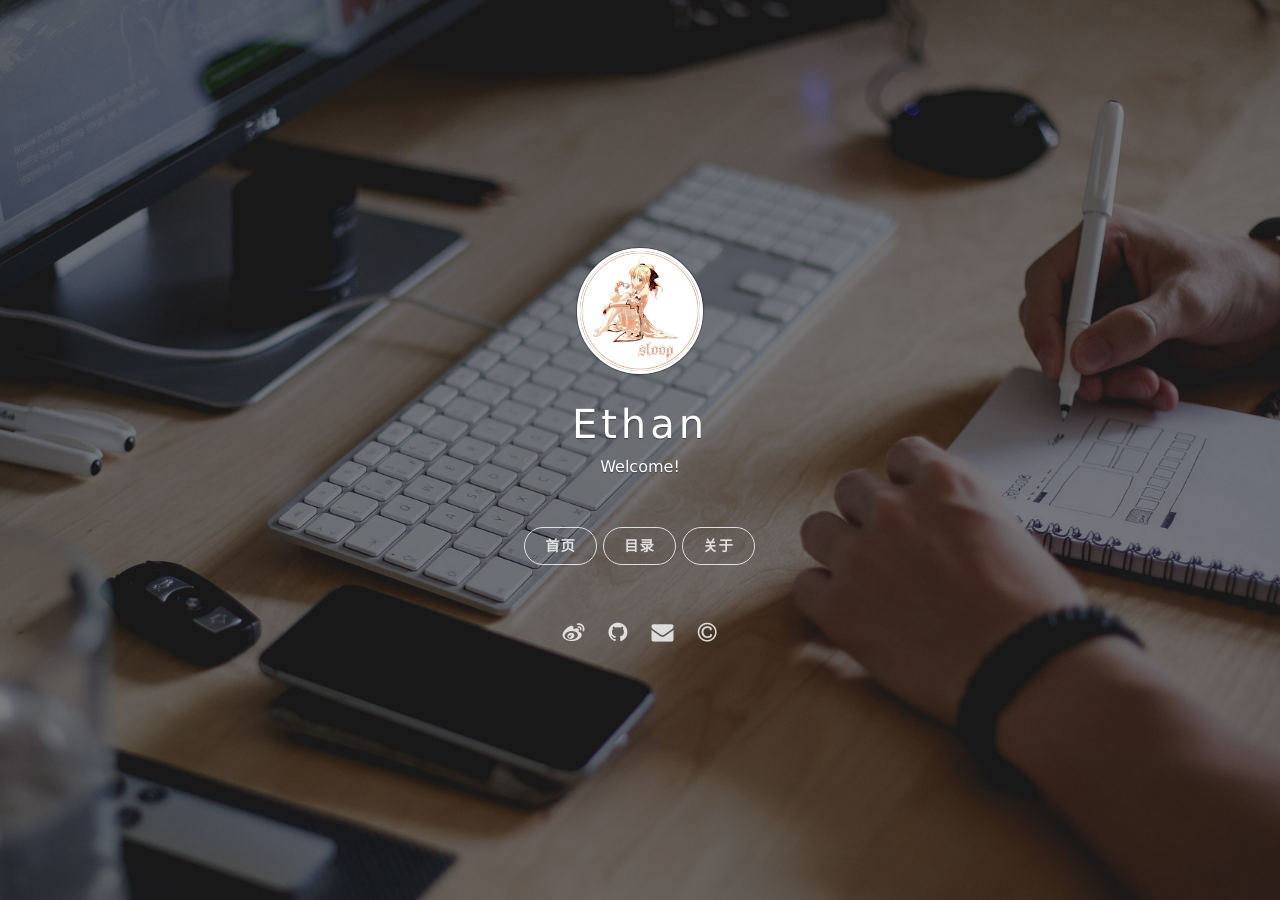
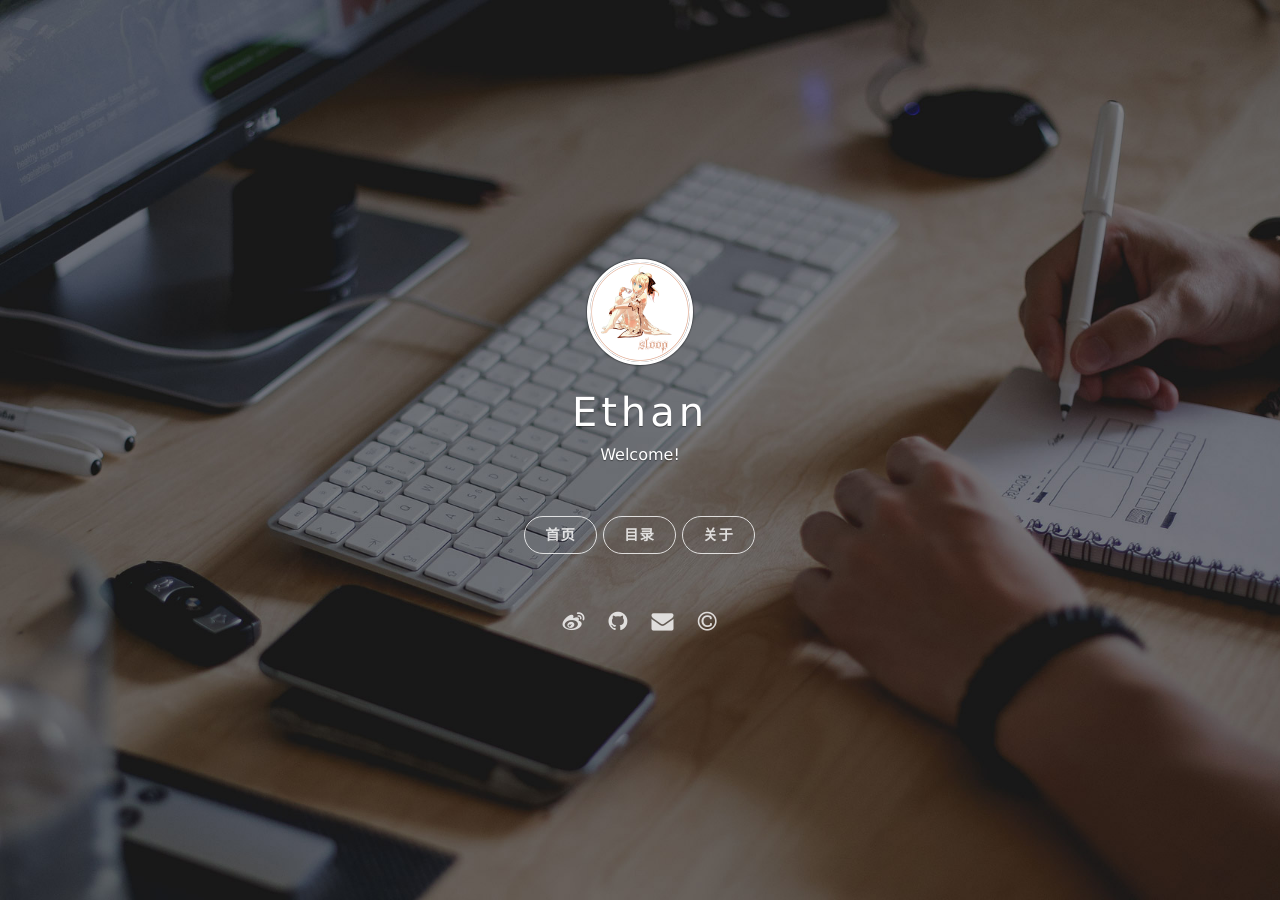
Before and after one commit to Ethan-9606/Ethan-9606.github.io, a Jekyll site: the page built from index.html, in a window 1280 px wide. Built offline with Jekyll 4.4.1, drawn with Linux system fonts in a browser that asks for light colours; nearby versions of some CDN libraries; the list of posts is cut into pages by our own code; comment, search, counter and statistics services are not loaded.

Commit message:
test theme

```diff
--- a/_includes/side-panel.html
+++ b/_includes/side-panel.html
@@ -4,7 +4,7 @@
     <div class="panel-main__inner panel-inverted">
     <div class="panel-main__content">
 
-        <a href="/#blog" title="前往 {{ site.title }} 的主页" class="blog-button"><img src="/assets/siteinfo/avatar.jpg" width="120" alt="{{ site.title }} logo" class="panel-cover__logo logo" /></a>
+        <a href="/#blog" title="前往 {{ site.title }} 的主页" class="blog-button"><img src="/assets/siteinfo/avatar.jpg" width="100" alt="{{ site.title }} logo" class="panel-cover__logo logo" /></a>
         <h1 class="panel-cover__title panel-title"><a href="/#blog" title="前往 {{ site.title }} 的主页" class="blog-button">{{ site.title }}</a></h1>
 
 
--- a/_sass/components/_panels.scss
+++ b/_sass/components/_panels.scss
@@ -62,7 +62,8 @@
   }
 */
   .panel-cover__logo {
-    margin-bottom: 1.4em;
+  //  margin-bottom: .2em;
+      margin-bottom: 20px;
   }
 
   .panel-cover__description {
```
